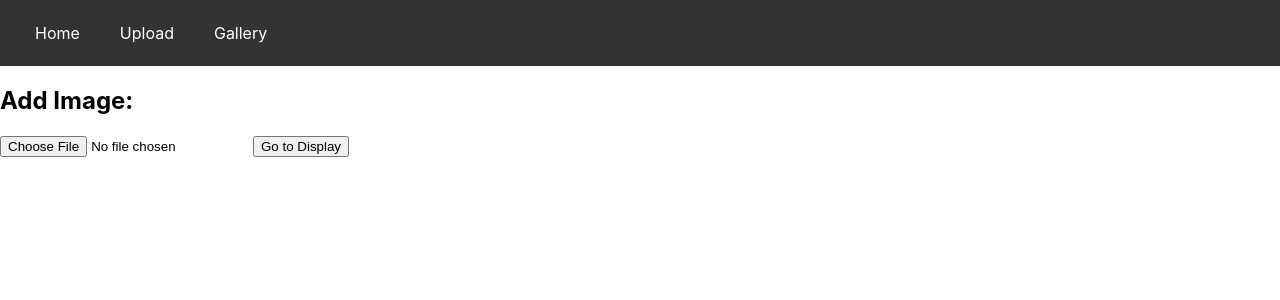
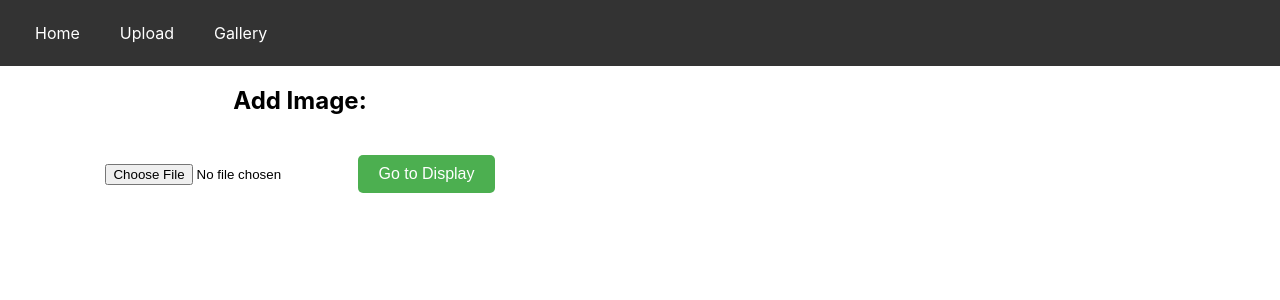
Before and after one commit to ELophem/FrontendIA, a React (Create React App) app in the folder frontend-ia/: page /Upload in a window 1280 px wide. Shown: the top 300 px of the page. Built offline with nearby package versions, Linux system fonts and the light colour scheme.

Commit message:
Change css + add buffer to upload

```diff
--- a/frontend-ia/src/Gallery/Gallery.css
+++ b/frontend-ia/src/Gallery/Gallery.css
@@ -1,36 +1,9 @@
-/* .image-grid {
-  display: grid;
-  grid-template-columns: repeat(auto-fill, minmax(300px, 1fr));
-  gap: 20px;
-}
-
-.image-item {
-  text-align: center;
-}
-
-.image-box {
-  width: 100%;
-  height: 200px;
-  overflow: hidden;
-}
-
-.image-item img {
-  width: 100%;
-  height: 100%;
-  display: block;
-  border-radius: 5px;
-  box-shadow: 0 0 5px rgba(0, 0, 0, 0.1);
-  object-fit: cover;
-}
-
- */
-
- /* Gallery.css */
-
 .gallery {
   display: flex;
+  flex-direction: column;
   align-items: center;
-  justify-content: space-between;
+  justify-content: center;
+  text-align: center;
 }
 
 h1 {
@@ -47,7 +20,7 @@ input[type="text"] {
 
 .image-grid {
   display: grid;
-  grid-template-columns: repeat(auto-fill, minmax(200px, 1fr));
+  grid-template-columns: repeat(3, 1fr);
   gap: 20px;
 }
 
--- /dev/null
+++ b/frontend-ia/src/Upload/Upload.css
@@ -0,0 +1,66 @@
+  /* styles.css */
+  .center-container {
+    display: flex;
+    justify-content: center;
+    align-items: center;
+    height: 100vh; /* Adjust this if you want a different vertical centering */
+  }
+
+  .container {
+    width: 80%;
+    max-width: 600px;
+    text-align: center;
+    margin-top: 20px;
+  }
+
+  input[type='file'] {
+    margin: 20px 0;
+  }
+
+  .preview-image {
+    max-width: 400px;
+    height: auto;
+    border: 2px solid #333;
+    border-radius: 10px;
+    margin-top: 20px;
+  }
+
+  .loading-container {
+    display: flex;
+    align-items: center;
+    justify-content: center;
+    margin-top: 20px;
+  }
+
+  .loader {
+    border: 4px solid rgba(0, 0, 0, 0.1);
+    border-top: 4px solid #333;
+    border-radius: 50%;
+    width: 20px;
+    height: 20px;
+    animation: spin 1s linear infinite;
+  }
+
+  @keyframes spin {
+    0% {
+      transform: rotate(0deg);
+    }
+    100% {
+      transform: rotate(360deg);
+    }
+  }
+
+  .upload-button {
+    background-color: #4caf50;
+    color: white;
+    padding: 10px 20px;
+    font-size: 16px;
+    border: none;
+    border-radius: 5px;
+    cursor: pointer;
+    margin-top: 20px;
+  }
+
+  .upload-button:hover {
+    background-color: #45a049;
+  }
--- a/frontend-ia/src/Upload/Upload.js
+++ b/frontend-ia/src/Upload/Upload.js
@@ -1,10 +1,79 @@
+// import React, { useState } from 'react';
+// import axios from 'axios';
+// import { useNavigate } from 'react-router-dom';
+// import './Upload.css'
+
+// const UploadPage = () => {
+//   const [file, setFile] = useState();
+//   const [loading, setLoading] = useState(false); // Add loading state
+//   const navigate = useNavigate();
+
+//   const handleChange = (e) => {
+//     const uploadedFile = e.target.files[0];
+//     setFile(uploadedFile);
+//   };
+
+//   const handleGoToDisplay = async () => {
+//     if (file) {
+//       try {
+//         setLoading(true); // Set loading state to true when starting the API call
+
+//         const formData = new FormData();
+//         formData.append('image', file);
+
+//         const response = await axios.post('http://127.0.0.1:5000/recognize', formData);
+//         console.log('Response from backend:', response.data);
+
+//         // Redirect to DisplayPage after sending the image to the backend
+//         navigate(`/Display?file=${encodeURIComponent(URL.createObjectURL(file))}`, {
+//           state: { names: response.data },
+//         });
+//       } catch (error) {
+//         console.error('Error sending image to backend:', error);
+//       } finally {
+//         setLoading(false); // Set loading state back to false after API call completes (success or failure)
+//       }
+//     } else {
+//       // Handle case where no file is selected
+//       console.error('Please select a file.');
+//     }
+//   };
+
+//   return (
+//     <div>
+//       <h2>Add Image:</h2>
+//       <input type="file" onChange={handleChange} />
+//       {file && (
+//         <div style={{ maxWidth: '400px' }}>
+//           <img
+//             src={URL.createObjectURL(file)}
+//             alt="Uploaded file"
+//             style={{ maxWidth: '100%', height: 'auto' }}
+//           />
+//         </div>
+//       )}
+//       {loading ? (
+//         <div style={{ display: 'flex', alignItems: 'center' }}>
+//           <p style={{ marginRight: '8px' }}>The AI is analyzing the photo</p>
+//           <div className="loader"></div>
+//         </div>
+//       ) : (
+//         <button onClick={handleGoToDisplay}>Go to Display</button>
+//       )}
+//     </div>
+//   );
+// };
+
+// export default UploadPage;
+
 import React, { useState } from 'react';
 import axios from 'axios';
 import { useNavigate } from 'react-router-dom';
-
+import './Upload.css'; // Make sure to import your CSS file here
 
 const UploadPage = () => {
   const [file, setFile] = useState();
+  const [loading, setLoading] = useState(false);
   const navigate = useNavigate();
 
   const handleChange = (e) => {
@@ -15,35 +84,52 @@ const UploadPage = () => {
   const handleGoToDisplay = async () => {
     if (file) {
       try {
+        setLoading(true);
+
         const formData = new FormData();
         formData.append('image', file);
 
         const response = await axios.post('http://127.0.0.1:5000/recognize', formData);
         console.log('Response from backend:', response.data);
 
-        // Redirect to DisplayPage after sending the image to the backend
-        navigate(`/Display?file=${encodeURIComponent(URL.createObjectURL(file))}`,{
-          state: {names: response.data}
+        navigate(`/Display?file=${encodeURIComponent(URL.createObjectURL(file))}`, {
+          state: { names: response.data },
         });
       } catch (error) {
         console.error('Error sending image to backend:', error);
+      } finally {
+        setLoading(false);
       }
     } else {
-      // Handle case where no file is selected
       console.error('Please select a file.');
     }
   };
 
   return (
-    <div>
+    <div className="container">
       <h2>Add Image:</h2>
-      <input type="file" onChange={handleChange} />
+      <input type="file" onChange={handleChange}  />
+
       {file && (
-        <div style={{ maxWidth: '400px' }}>
-          <img src={URL.createObjectURL(file)} alt="Uploaded file" style={{ maxWidth: '100%', height: 'auto' }} />
+        <div className="image-preview">
+          <img
+            src={URL.createObjectURL(file)}
+            alt="Uploaded file"
+            className="preview-image"
+          />
         </div>
       )}
-      <button onClick={handleGoToDisplay}>Go to Display</button>
+
+      {loading ? (
+        <div className="loading-container">
+          <p>The AI is analyzing the image</p>
+          <div className="loader"></div>
+        </div>
+      ) : (
+        <button className="upload-button" onClick={handleGoToDisplay}>
+          Go to Display
+        </button>
+      )}
     </div>
   );
 };
```
